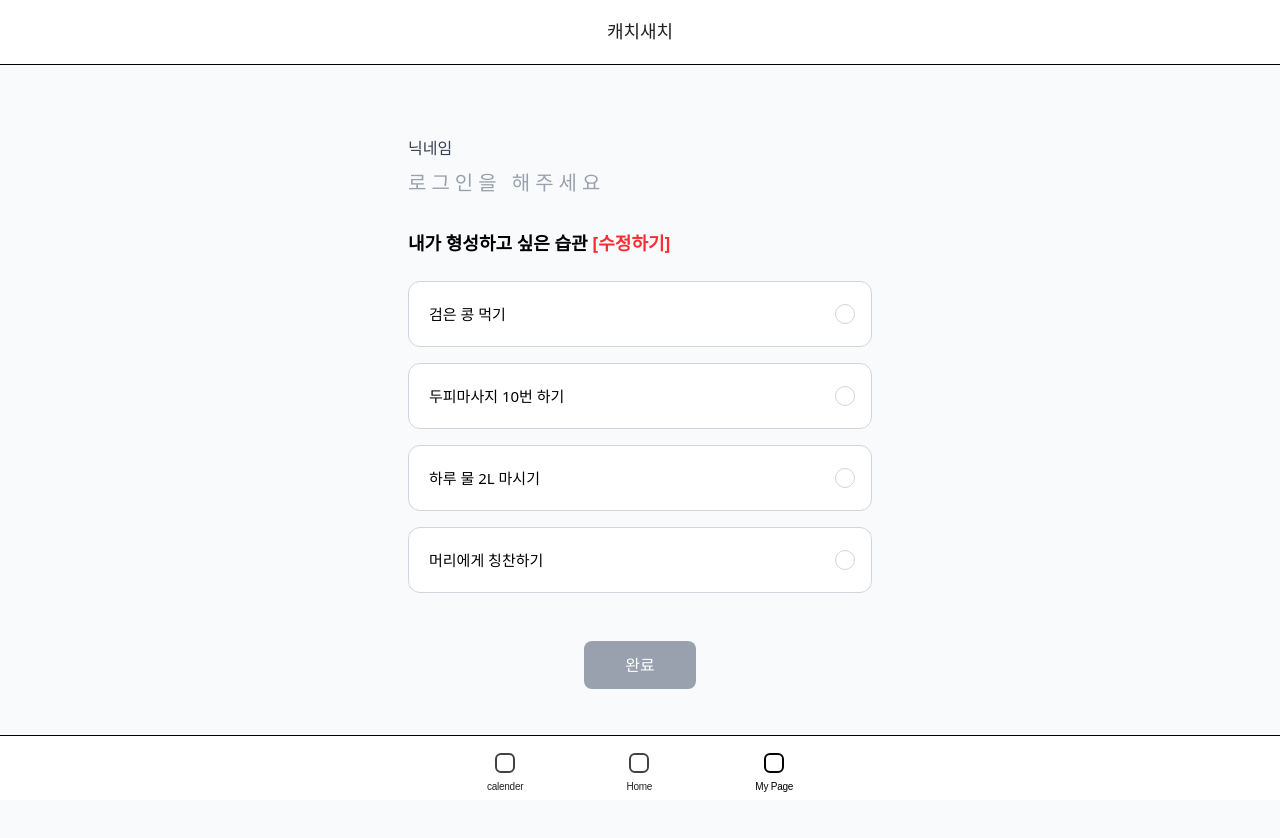
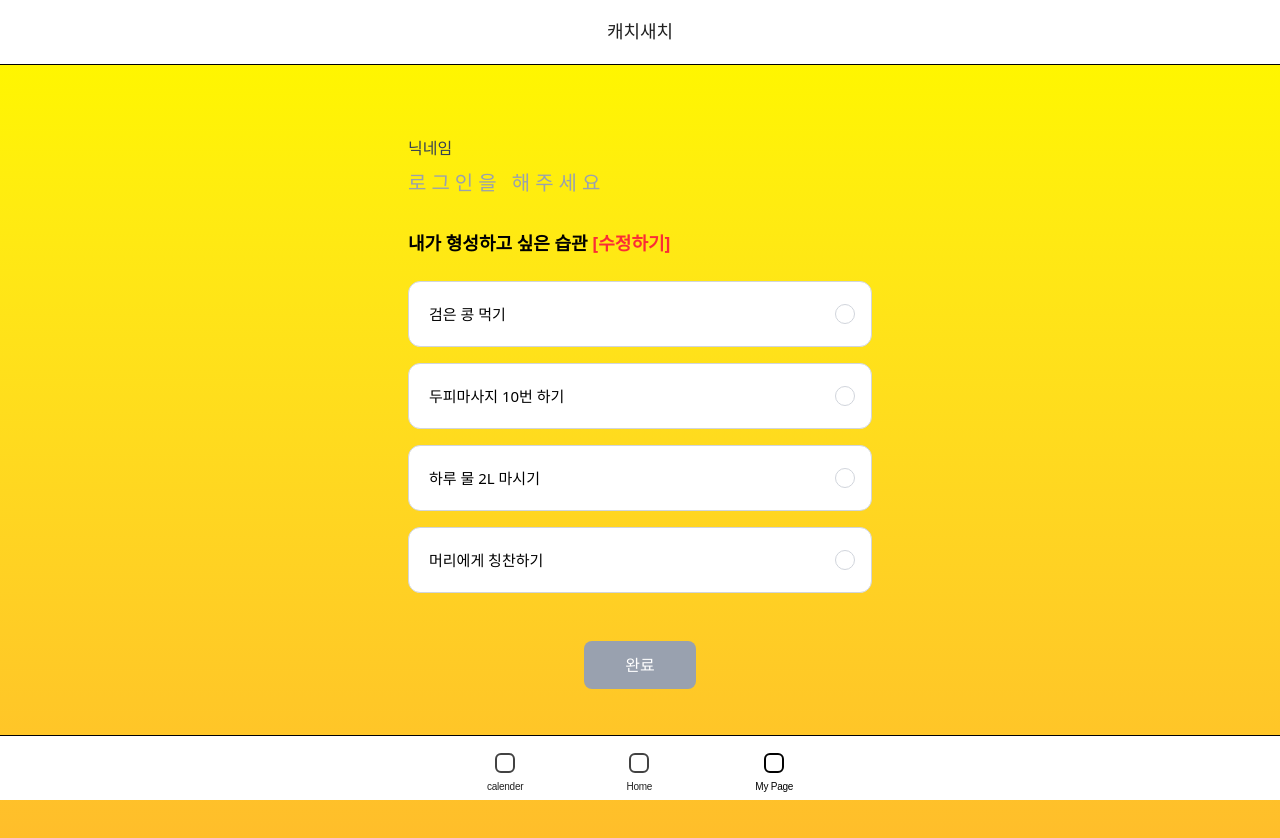
Before and after one commit to sinchon-oneTrillion/Frontend, a React (Vite) app: page /mypage in a window 1280 px wide. Shown: the top 838 px of the page. Built offline with nearby package versions, Linux system fonts and the light colour scheme; no server answers.

Commit message:
feat: api 연결

```diff
--- a/src/pages/Mypage.jsx
+++ b/src/pages/Mypage.jsx
@@ -132,9 +132,12 @@ export default function Mypage() {
   }
 
   return (
-    <Container className="max-w-[720px] mx-auto !pt-16 md:!pt-20">
+    <Container
+      className="max-w-[720px] mx-auto !pt-16 md:!pt-20"
+      bgClassName={'bg-gradient-to-b from-[#FFF600] to-[#FFBC2B]'}
+    >
       <section className="-mt-2 mb-8">
-        <h2 className="mb-2 text-base text-gray-700">닉네임</h2>
+        <h2 className="mb-2 text-base text-gray-700 justify-center">닉네임</h2>
         <div className="text-[20px] font-light tracking-[0.25em] uppercase text-gray-400">
           {nickname && nickname.trim() ? nickname : '로그인을 해주세요'}
         </div>
```
